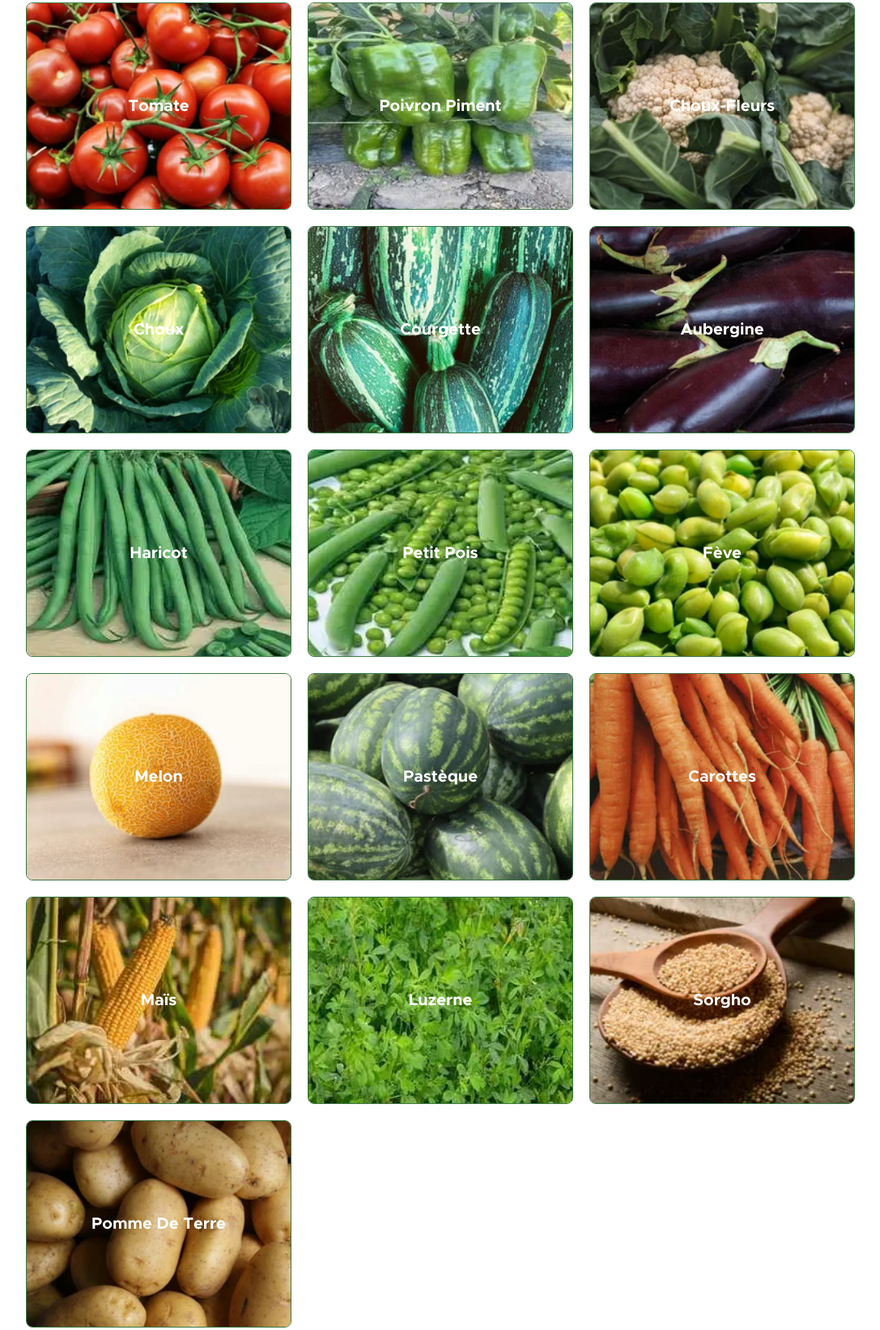
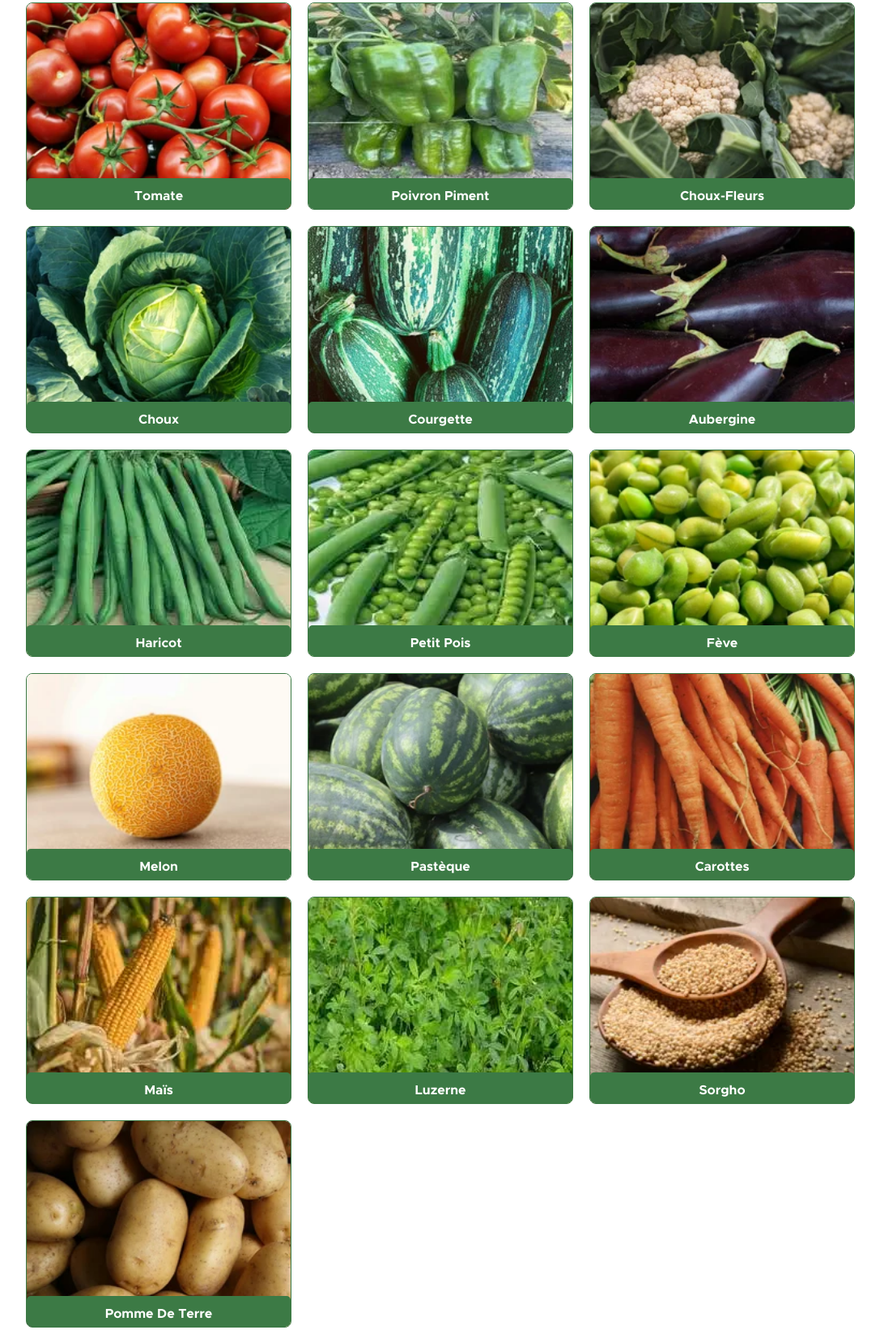
Before and after one commit to aymenbkb/AGROPROJECT, a website: page Les_Semences.html in a window 1280 px wide. Shown: the part 570-2212 px from the top of the page at 81% size, without its empty margins (96-1183 px from the left). Drawn offline with Linux system fonts and the light colour scheme; files whose address does not match are found by name.

Commit message:
AGROPROJECT
ADD FINAL

```diff
--- a/Les_Semences.html
+++ b/Les_Semences.html
@@ -159,42 +159,42 @@
                 <a href="les semences/Tomate.html">
                 <img src="images/image-equipement-agricole/engin-akyurt-eb26eV-ys_k-unsplash.webp" alt="">
                 <div class="overlay"></div>
-                <p>Tomate</p>
+                <button class="btn">Tomate</button>
                 </a>
             </div>
             <div class="equipment-item" style="cursor: pointer;">
                 <a href="les semences/Poivron piment.html">
                 <img src="images/image-equipement-agricole/elle-hughes-sFU3-fwZ6nQ-unsplash.webp" alt="">
                 <div class="overlay"></div>
-                <p>Poivron Piment</p>
+                <button class="btn">Poivron Piment</button>
                 </a>
             </div>
             <div class="equipment-item" style="cursor: pointer;">
                 <a href="les semences/Choux-fleurs.html">
                 <img src="images/image-equipement-agricole/eric-prouzet-D8ZrftlvNDE-unsplash.webp" alt="">
                 <div class="overlay"></div>
-                <p>Choux-Fleurs</p>
+                <button class="btn">Choux-Fleurs</button>
                 </a>
             </div>
             <div class="equipment-item" style="cursor: pointer;">
                 <a href="les semences/Choux.html">
                 <img src="images/image-equipement-agricole/dan-cristian-padure-4jHCWfX3_G4-unsplash.webp" alt="">
                 <div class="overlay"></div>
-                <p>Choux</p>
+                <button class="btn">Choux</button>
                 </a>
             </div>
             <div class="equipment-item" style="cursor: pointer;">
                 <a href="les semences/Courgette.html">
                 <img src="images/image-equipement-agricole/edson-rosas-T78BW9onx-I-unsplash.webp" alt="">
                 <div class="overlay"></div>
-                <p>Courgette</p>
+                <button class="btn">Courgette</button>
                 </a>
             </div>
             <div class="equipment-item" style="cursor: pointer;">
                 <a href="les semences/Aubergine.html">
                 <img src="images/image-equipement-agricole/paul-magdas-2GNThmTC70Y-unsplash.webp" alt="">
                 <div class="overlay"></div>
-                <p>Aubergine</p>
+                <button class="btn">Aubergine</button>
                 </a>
             </div>
             <div class="equipment-item" style="cursor: pointer;">
@@ -202,70 +202,70 @@
                 <img src="images/image-equipement-agricole/thomas-kinto-y-hLxayf194-unsplash.webp" alt="">
                 <div class="overlay"></div>
                 <div class="overlay"></div>
-                <p>Haricot</p>
+                <button class="btn">Haricot</button>
                 </a>
             </div>
             <div class="equipment-item" style="cursor: pointer;">
                 <a href="les semences/Petit pois.html">
                 <img src="images/image-equipement-agricole/artie-kostenko-Sgnhru4-z78-unsplash (1).webp" alt="">
                 <div class="overlay"></div>
-                <p>Petit Pois</p>
+                <button class="btn">Petit Pois</button>
                 </a>
             </div>
             <div class="equipment-item" style="cursor: pointer;">
                 <a href="les semences/Fève.html">
                 <img src="images/image-equipement-agricole/fernando-andrade-dmSaT2nCAPQ-unsplash.webp" alt="">
                 <div class="overlay"></div>
-                <p>Fève</p>
+                <button class="btn">Fève</button>
                 </a>
             </div>
             <div class="equipment-item" style="cursor: pointer;">
                 <a href="les semences/Melon.html">
                 <img src="images/image-equipement-agricole/kenny-kennethh-H6NPHHWRZPw-unsplash.webp" alt="">
                 <div class="overlay"></div>
-                <p>Melon</p>
+                <button class="btn">Melon</button>
                 </a>
             </div>
             <div class="equipment-item" style="cursor: pointer;">
                 <a href="les semences/Pastèque.html">
                 <img src="images/image-equipement-agricole/j-d-hUkZv0Y47Ic-unsplash.webp" alt="">
                 <div class="overlay"></div>
-                <p>Pastèque</p>
+                <button class="btn">Pastèque</button>
                 </a>
             </div>
             <div class="equipment-item" style="cursor: pointer;">
                 <a href="les semences/Carottes.html">
                 <img src="images/image-equipement-agricole/harshal-s-hirve-yNB8niq1qCk-unsplash.webp" alt="">
                 <div class="overlay"></div>
-                <p>Carottes</p>
+                <button class="btn">Carottes</button>
                 </a>
             </div>
             <div class="equipment-item" style="cursor: pointer;">
                 <a href="les semences/Maïs.html">
                 <img src="images/image-equipement-agricole/samuel-agyeman-duah-Gyxf5xtYkKI-unsplash.webp" alt="">
                 <div class="overlay"></div>
-                <p>Maïs</p>
+                <button class="btn">Maïs</button>
                 </a>
             </div>
             <div class="equipment-item" style="cursor: pointer;">
                 <a href="les semences/Luzerne.html">
                 <img src="images/image-equipement-agricole/sugar-bee-CdwA-YYh7l4-unsplash.webp" alt="">
                 <div class="overlay"></div>
-                <p>Luzerne</p>
+                <button class="btn">Luzerne</button>
                 </a>
             </div>
             <div class="equipment-item" style="cursor: pointer;">
                 <a href="les semences/Sorgho.html">
                 <img src="images/image-equipement-agricole/istockphoto-471729991-2048x2048-Photoroom.webp" alt="">
                 <div class="overlay"></div>
-                <p>Sorgho</p>
+                <button class="btn">Sorgho</button>
                 </a>
             </div>
             <div class="equipment-item" style="cursor: pointer;">
                 <a href="les semences/Pomme de terre.html">
                 <img src="images/image-equipement-agricole/lars-blankers-B0s3Xndk6tw-unsplash.webp" alt="">
                 <div class="overlay"></div>
-                <p>Pomme De Terre</p>
+                <button class="btn">Pomme De Terre</button>
                 </a>
             </div>
         </div>
--- a/css/templatemo-kind-heart-charity.css
+++ b/css/templatemo-kind-heart-charity.css
@@ -163,6 +163,25 @@ body {
 .product:hover button {
   background-color: #04365B; /* Darker background on hover */
 }
+.equipment-item .btn{
+  text-transform: capitalize;
+                 position: absolute;
+                 bottom: 0;
+                 left: 50%;
+                 transform: translateX(-50%);
+                 padding: 10px 20px;
+                 width: 100%;
+                 height: 15%;
+                 background-color: #3C7A45;
+                 border: none;
+                 border-radius: 5px;
+                 color: white;
+                 font-size: 16px;
+                 font-weight: bold;
+                 cursor: pointer;
+                 transition: background-color 0.3s ease, transform 0.3s ease;
+                 z-index: 2;
+}
 
 
 
@@ -204,6 +223,9 @@ h2 {
 
 h3 {
   font-size: var(--h3-font-size);
+}
+h3:hover{
+  color :#3C7A45;
 }
 
 h4 {
```
Also changed, not shown: Catalogue.html (+2 -2 lines), Divers.html (+9 -5 lines), Fertilisants.html (+9 -8 lines), Irrigation.html (+2 -2 lines), Phytosanitaires.html (+11 -10 lines), Présentation.html (+2 -2 lines), contact.html (+3 -2 lines), index.html (+1 -1 lines), images/image-equipement-agricole/AGASSI.webp (added).
